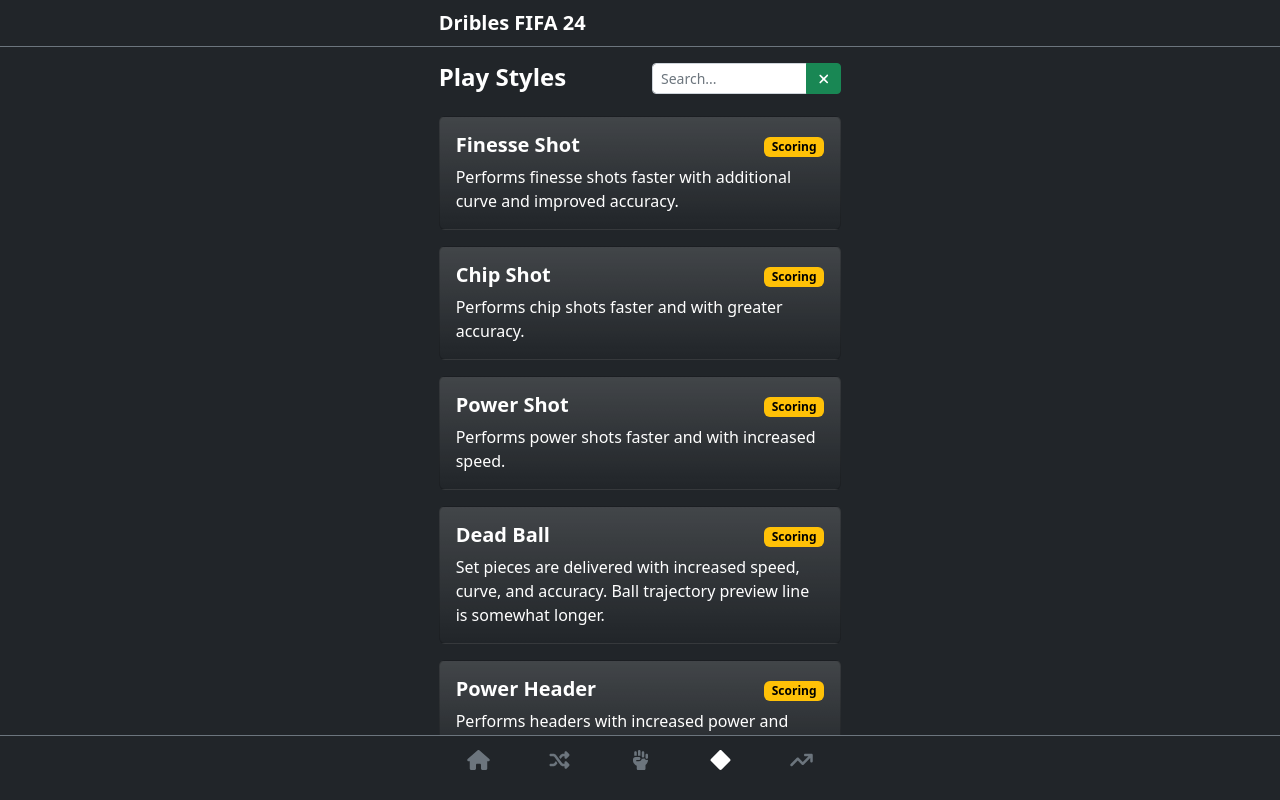
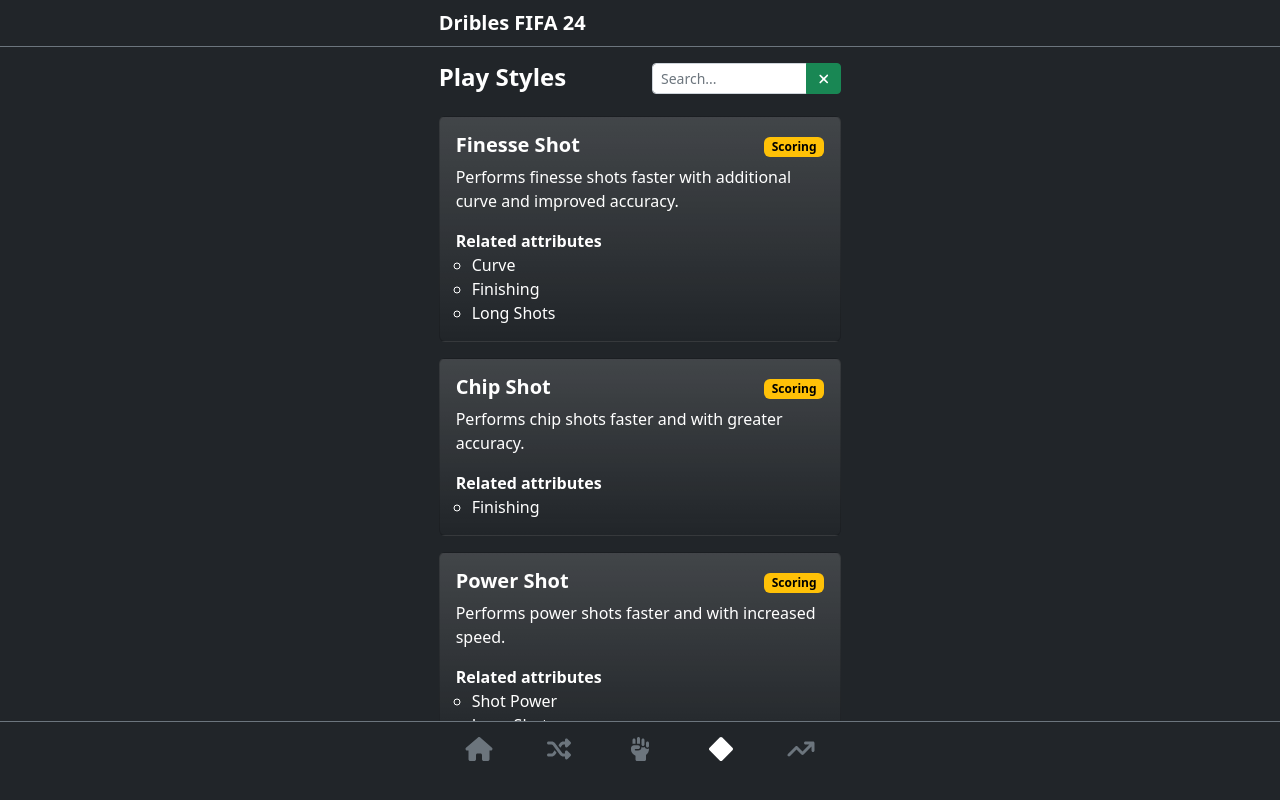
Before and after one commit to saviomd/driblesfifa, a Svelte app: page / in a window 1280 px wide. Both pictures are taken after a click on the button 720 px from the left and 760 px from the top of the page. Shown: the top 800 px of the page. Built offline with nearby package versions, Linux system fonts and the light colour scheme.

Commit message:
Add related attributes to play styles; Update play styles descriptions; Update nav layout

```diff
--- a/src/App.css
+++ b/src/App.css
@@ -1,6 +1,6 @@
 .bg-home {
   background-attachment: fixed;
-  background-image: url(img/eafc24.jpg);
+  background-image: url(/img/eafc24.jpg);
   background-position: center;
   background-size: cover;
 }
--- a/src/components/app/InfoCard.svelte
+++ b/src/components/app/InfoCard.svelte
@@ -6,6 +6,7 @@
     StarCountType,
   } from "../../types";
   export let description: string;
+  export let relatedAttributes: string[] = [];
   export let tag: CelebrationType | PlayStyleType | StarCountType;
   export let title: string;
 </script>
@@ -26,4 +27,13 @@
     </div>
   </div>
   <div>{description}</div>
+  {#if relatedAttributes.length}
+    <div class="fw-bold mt-3">Related attributes</div>
+    <ul class="ps-3">
+      {#each relatedAttributes as attribute}
+        <!-- !!! badges? -->
+        <li>{attribute}</li>
+      {/each}
+    </ul>
+  {/if}
 </Card>
--- a/src/components/app/Nav.svelte
+++ b/src/components/app/Nav.svelte
@@ -4,9 +4,9 @@
   import { currentPage } from "../../stores";
 </script>
 
-<div class="border-top border-secondary fixed-bottom pb-3 text-bg-dark">
+<div class="border-top border-secondary fixed-bottom pb-4 text-bg-dark">
   <MainContainer>
-    <nav class="lead nav nav-justified">
+    <nav class="fs-4 nav nav-justified">
       {#each pages as page}
         <button
           class={`btn btn-link nav-link ${
--- a/src/data/playStyles.ts
+++ b/src/data/playStyles.ts
@@ -5,198 +5,242 @@
     description:
       "Performs finesse shots faster with additional curve and improved accuracy.",
     name: "Finesse Shot",
+    relatedAttributes: ["Curve", "Finishing", "Long Shots"],
     type: "Scoring",
   },
   {
     description: "Performs chip shots faster and with greater accuracy.",
     name: "Chip Shot",
+    relatedAttributes: ["Finishing"],
     type: "Scoring",
   },
   {
     description: "Performs power shots faster and with increased speed.",
     name: "Power Shot",
+    relatedAttributes: ["Shot Power", "Long Shots"],
     type: "Scoring",
   },
   {
     description:
       "Set pieces are delivered with increased speed, curve, and accuracy. Ball trajectory preview line is somewhat longer.",
     name: "Dead Ball",
+    relatedAttributes: ["Shot Power", "Free Kick Accuracy"],
     type: "Scoring",
   },
   {
     description: "Performs headers with increased power and accuracy.",
     name: "Power Header",
+    relatedAttributes: ["Heading Accuracy"],
     type: "Scoring",
   },
   {
     description:
-      "Through Passes are somewhat more accurate, swerve passes are delivered with more curve, and Precision Passes travel marginally faster to the destination.",
+      "Through Passes are somewhat more accurate, swerve passes are delivered with more curve, and Precision Passes travel faster to the destination.",
     name: "Incisive Pass",
+    relatedAttributes: ["Short Passing", "Vision", "Long Passing"],
     type: "Passing",
   },
   {
     description:
       "Passes travel faster along the ground without impacting the trapping difficulty of the receiver.",
     name: "Pinged Pass",
+    relatedAttributes: ["Short Passing", "Long Passing"],
     type: "Passing",
   },
   {
     description:
       "Lob and Lofted Through Passes are more accurate, travel faster and are more difficult to intercept.",
     name: "Long Ball Pass",
+    relatedAttributes: ["Short Passing", "Long Passing"],
     type: "Passing",
   },
   {
     description:
       "Executes difficult first-time Ground Passes with high accuracy, using backheels when contextually appropriate. Short distance Ground Passes are highly accurate.",
     name: "Tiki Taka",
+    relatedAttributes: ["Short Passing"],
     type: "Passing",
   },
   {
     description:
       "All crosses are highly accurate, travel faster and with more curve.",
     name: "Whipped Pass",
+    relatedAttributes: ["Curve", "Crossing"],
     type: "Passing",
+  },
+  {
+    description:
+      "Increased max speed of Sprint Jockey and improved transition speed from jockey to sprint.",
+    name: "Jockey",
+    relatedAttributes: ["Defensive Awareness"],
+    type: "Defending",
   },
   {
     description:
       "Increased reach when performing blocks and improved ability to make a successful block.",
     name: "Block",
-    type: "Defending",
-  },
-  {
-    description: "Greater strength when performing physical tackles.",
-    name: "Bruiser",
+    relatedAttributes: ["Interceptions", "Defensive Awareness", "Stand Tackle"],
     type: "Defending",
   },
   {
     description:
       "Increased reach and improved chances of retaining possession of the ball when performing interceptions",
     name: "Intercept",
+    relatedAttributes: [
+      "Interceptions",
+      "Defensive Awareness",
+      "Stand Tackle",
+      "Ball Control",
+    ],
     type: "Defending",
   },
   {
     description:
-      "Increased max speed of Sprint Jockey and improved transition speed from jockey to sprint.",
-    name: "Jockey",
+      "Improved chances of standing tackle success and grants the ability to stop the ball directly at their feet when performing a standing tackle.",
+    name: "Anticipate",
+    relatedAttributes: ["Defensive Awareness", "Stand Tackle"],
     type: "Defending",
   },
   {
     description:
       "Grants the ability to stop the ball directly at their feet when performing a slide tackle.",
     name: "Slide Tackle",
+    relatedAttributes: ["Defensive Awareness", "Slide Tackle"],
     type: "Defending",
   },
   {
-    description:
-      "Improved chances of standing tackle success and grants the ability to stop the ball directly at their feet when performing a standing tackle.",
-    name: "Anticipate",
+    description: "Greater strength when performing physical tackles.",
+    name: "Bruiser",
+    relatedAttributes: ["Defensive Awareness", "Strength"],
     type: "Defending",
   },
   {
     description:
       "Reaches a higher speed when performing Controlled Sprint and performs wide turns while dribbling with more precision.",
     name: "Technical",
+    relatedAttributes: ["Dribbling", "Ball Control"],
     type: "Ball Control",
   },
   {
     description:
       "Reaches a higher sprint speed while dribbling and has reduced chance of an error when sprinting or performing knock-ons.",
     name: "Rapid",
+    relatedAttributes: ["Sprint Speed", "Dribbling"],
     type: "Ball Control",
   },
   {
     description:
       "Fancy passes and shots are performed with improved accuracy. Performs Flair animations when contextually appropriate.",
     name: "Flair",
+    relatedAttributes: [],
     type: "Ball Control",
   },
   {
     description:
       "Has reduced error when trapping the ball and is able to transition to dribbling faster with greater control.",
     name: "First Touch",
+    relatedAttributes: ["Ball Control"],
     type: "Ball Control",
   },
   {
     description:
       "Grants the ability to perform unique ground and flick Skill Moves.",
     name: "Trickster",
+    relatedAttributes: ["Dribbling"],
     type: "Ball Control",
   },
   {
     description:
       "Keeps close control of the ball while dribbling at jog speed and can shield the ball more effectively from stronger opponents.",
     name: "Press Proven",
+    relatedAttributes: ["Dribbling", "Agility", "Balance"],
     type: "Ball Control",
+  },
+  {
+    description: "Accelerates faster during Explosive Sprint.",
+    name: "Quick Step",
+    relatedAttributes: ["Sprint Speed", "Acceleration"],
+    type: "Physical",
+  },
+  {
+    description:
+      "Increases fatigue recovery during during half time and extra time. Increases duration of teammate contain and partial team press.",
+    name: "Relentless",
+    relatedAttributes: ["Stamina"],
+    type: "Physical",
+  },
+  {
+    description: `Contextually triggers "outside of the foot" passes and shots.`,
+    name: "Trivela",
+    relatedAttributes: ["Short Passing", "Finishing", "Long Passing"],
+    type: "Physical",
   },
   {
     description:
       "Performs volleys with improved accuracy and has access to acrobatic volley animations.",
     name: "Acrobatic",
+    relatedAttributes: ["Agility", "Volleys"],
+    type: "Physical",
+  },
+  {
+    description:
+      "Performs throw-ins with increased power to cover a greater distance.",
+    name: "Long Throw",
+    relatedAttributes: [],
     type: "Physical",
   },
   {
     description:
       "Performs higher jumps and has improved aerial physical presence.",
     name: "Aerial",
-    type: "Physical",
-  },
-  {
-    description: `Contextually triggers "outside of the foot" passes and shots with reduced error.`,
-    name: "Trivela",
+    relatedAttributes: ["Strength", "Heading Accuracy"],
     type: "Physical",
   },
   {
     description:
-      "Reduces fatigue loss during play and increases fatigue recovery during half time.",
-    name: "Relentless",
-    type: "Physical",
-  },
-  {
-    description: "Accelerates faster during Explosive Sprint.",
-    name: "Quick Step",
-    type: "Physical",
-  },
-  {
-    description:
-      "Performs throw-ins with increased power to cover a greater distance.",
-    name: "Long Throw",
-    type: "Physical",
-  },
-  {
-    description:
-      "General effect: Goalkeeper can target players further away with thrown passes. BAG players will have increased reach and handling closer to the end of the match.",
+      "Goalkeeper can target players further away with thrown passes. BAG players will have increased reach and handling closer to the end of the match.",
     name: "Far Throw",
+    relatedAttributes: ["GK Diving", "Reactions", "GK Handling"],
     type: "Goalkeeper",
   },
   {
     description:
-      "General effect: Goalkeeper will perform saves with their feet more frequently, allowing for more saves on close-range shots. BAG players will have increased reactions and speed in 1-on-1 situations.",
+      "Goalkeeper will perform saves with their feet more frequently, allowing for more saves on close-range shots. BAG players will have increased reactions and speed in 1-on-1 situations.",
     name: "Footwork",
+    relatedAttributes: [
+      "Sprint Speed",
+      "Reactions",
+      "Acceleration",
+      "GK Reflexes",
+    ],
     type: "Goalkeeper",
   },
   {
     description:
-      "General effect: Goalkeeper will try to intercept a cross if they can get to it slightly before the opponent. BAG players will have increased reflexes and reactions during opposing set pieces.",
+      "Goalkeeper will try to intercept a cross if they can get to it slightly before the opponent. BAG players will have increased reflexes and reactions during opposing set pieces.",
     name: "Cross Claimer",
+    relatedAttributes: ["GK Positioning", "GK Handling"],
     type: "Goalkeeper",
   },
   {
     description:
-      "General effect: Goalkeeper is more aggressive when coming out of the box to gather over-the-top balls or long through balls. BAG players will have increased speed when running.",
+      "Goalkeeper is more aggressive when coming out of the box to gather over-the-top balls or long through balls. BAG players will have increased speed when running.",
     name: "Rush Out",
+    relatedAttributes: ["Sprint Speed", "GK Posiotioning", "Acceleration"],
     type: "Goalkeeper",
   },
   {
     description:
       "BAG players are more effective at saving shots from outside the box with increased reach and jumping.",
     name: "Far Reach",
+    relatedAttributes: ["GK Diving", "GK Handling"],
     type: "Goalkeeper",
   },
   {
     description:
       "BAG players have increased reflexes and reactions when saving shots from inside the box.",
     name: "Quick Reflexes",
+    relatedAttributes: ["Reactions", "GK Reflexes"],
     type: "Goalkeeper",
   },
 ];
--- a/src/pages/PlayStyles.svelte
+++ b/src/pages/PlayStyles.svelte
@@ -25,6 +25,7 @@
       <li>
         <InfoCard
           description={perk.description}
+          relatedAttributes={perk.relatedAttributes}
           tag={perk.type}
           title={perk.name}
         />
--- a/src/types/index.ts
+++ b/src/types/index.ts
@@ -12,6 +12,7 @@
 export interface IPlayStyle {
   description: string;
   name: string;
+  relatedAttributes: string[];
   type: PlayStyleType;
 }
 
```
